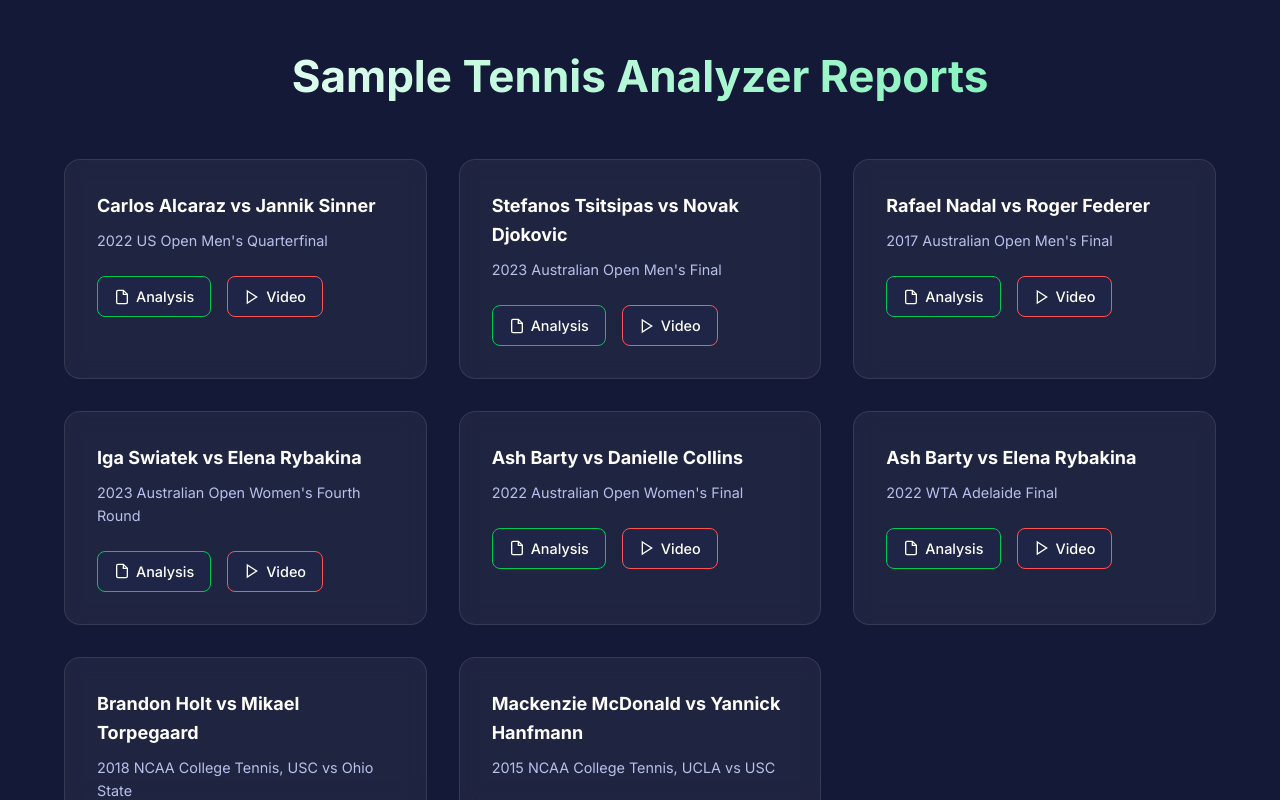
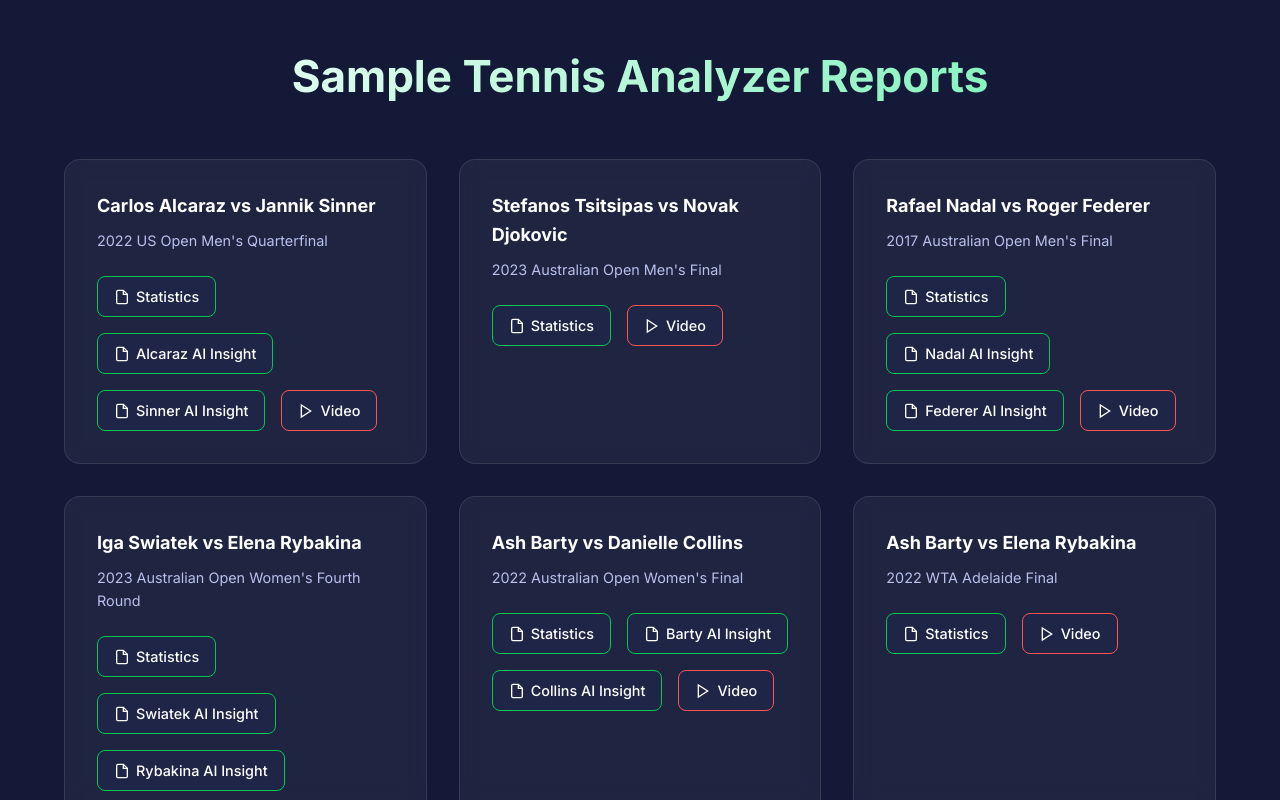
Before and after one commit to GamePointAnalytics/tennis-analyzer, a plain HTML site: page docs/index.html in a window 1280 px wide. Shown: the part 2000-2800 px from the top of the page. Drawn offline with Linux system fonts and the light colour scheme.

Commit message:
Update sample report buttons with AI insights

```diff
--- a/docs/index.html
+++ b/docs/index.html
@@ -164,7 +164,23 @@
                                     <path d="M14 2H6a2 2 0 0 0-2 2v16a2 2 0 0 0 2 2h12a2 2 0 0 0 2-2V8z" />
                                     <polyline points="14 2 14 8 20 8" />
                                 </svg>
-                                Analysis
+                                Statistics
+                            </a>
+                            <a href="alcaraz_ai_insight.pdf"
+                                target="_blank" rel="noopener noreferrer" class="sample-link analysis">
+                                <svg viewBox="0 0 24 24" fill="none" stroke="currentColor" stroke-width="2">
+                                    <path d="M14 2H6a2 2 0 0 0-2 2v16a2 2 0 0 0 2 2h12a2 2 0 0 0 2-2V8z" />
+                                    <polyline points="14 2 14 8 20 8" />
+                                </svg>
+                                Alcaraz AI Insight
+                            </a>
+                            <a href="sinner_ai_insight.pdf"
+                                target="_blank" rel="noopener noreferrer" class="sample-link analysis">
+                                <svg viewBox="0 0 24 24" fill="none" stroke="currentColor" stroke-width="2">
+                                    <path d="M14 2H6a2 2 0 0 0-2 2v16a2 2 0 0 0 2 2h12a2 2 0 0 0 2-2V8z" />
+                                    <polyline points="14 2 14 8 20 8" />
+                                </svg>
+                                Sinner AI Insight
                             </a>
                             <a href="https://www.youtube.com/watch?v=XNYhoYjRs3Y" target="_blank"
                                 rel="noopener noreferrer" class="sample-link video">
@@ -189,7 +205,7 @@
                                     <path d="M14 2H6a2 2 0 0 0-2 2v16a2 2 0 0 0 2 2h12a2 2 0 0 0 2-2V8z" />
                                     <polyline points="14 2 14 8 20 8" />
                                 </svg>
-                                Analysis
+                                Statistics
                             </a>
                             <a href="https://www.youtube.com/watch?v=FE2or3g488o" target="_blank"
                                 rel="noopener noreferrer" class="sample-link video">
@@ -214,7 +230,23 @@
                                     <path d="M14 2H6a2 2 0 0 0-2 2v16a2 2 0 0 0 2 2h12a2 2 0 0 0 2-2V8z" />
                                     <polyline points="14 2 14 8 20 8" />
                                 </svg>
-                                Analysis
+                                Statistics
+                            </a>
+                            <a href="nadal_ai_insight.pdf"
+                                target="_blank" rel="noopener noreferrer" class="sample-link analysis">
+                                <svg viewBox="0 0 24 24" fill="none" stroke="currentColor" stroke-width="2">
+                                    <path d="M14 2H6a2 2 0 0 0-2 2v16a2 2 0 0 0 2 2h12a2 2 0 0 0 2-2V8z" />
+                                    <polyline points="14 2 14 8 20 8" />
+                                </svg>
+                                Nadal AI Insight
+                            </a>
+                            <a href="federer_ai_insight.pdf"
+                                target="_blank" rel="noopener noreferrer" class="sample-link analysis">
+                                <svg viewBox="0 0 24 24" fill="none" stroke="currentColor" stroke-width="2">
+                                    <path d="M14 2H6a2 2 0 0 0-2 2v16a2 2 0 0 0 2 2h12a2 2 0 0 0 2-2V8z" />
+                                    <polyline points="14 2 14 8 20 8" />
+                                </svg>
+                                Federer AI Insight
                             </a>
                             <a href="https://www.youtube.com/watch?v=KTCDxjJvs2U" target="_blank"
                                 rel="noopener noreferrer" class="sample-link video">
@@ -239,7 +271,23 @@
                                     <path d="M14 2H6a2 2 0 0 0-2 2v16a2 2 0 0 0 2 2h12a2 2 0 0 0 2-2V8z" />
                                     <polyline points="14 2 14 8 20 8" />
                                 </svg>
-                                Analysis
+                                Statistics
+                            </a>
+                            <a href="swiatek_ai_insight.pdf"
+                                target="_blank" rel="noopener noreferrer" class="sample-link analysis">
+                                <svg viewBox="0 0 24 24" fill="none" stroke="currentColor" stroke-width="2">
+                                    <path d="M14 2H6a2 2 0 0 0-2 2v16a2 2 0 0 0 2 2h12a2 2 0 0 0 2-2V8z" />
+                                    <polyline points="14 2 14 8 20 8" />
+                                </svg>
+                                Swiatek AI Insight
+                            </a>
+                            <a href="rybakina_ai_insight.pdf"
+                                target="_blank" rel="noopener noreferrer" class="sample-link analysis">
+                                <svg viewBox="0 0 24 24" fill="none" stroke="currentColor" stroke-width="2">
+                                    <path d="M14 2H6a2 2 0 0 0-2 2v16a2 2 0 0 0 2 2h12a2 2 0 0 0 2-2V8z" />
+                                    <polyline points="14 2 14 8 20 8" />
+                                </svg>
+                                Rybakina AI Insight
                             </a>
                             <a href="https://www.youtube.com/watch?v=87gmYTBO2bo" target="_blank"
                                 rel="noopener noreferrer" class="sample-link video">
@@ -264,7 +312,23 @@
                                     <path d="M14 2H6a2 2 0 0 0-2 2v16a2 2 0 0 0 2 2h12a2 2 0 0 0 2-2V8z" />
                                     <polyline points="14 2 14 8 20 8" />
                                 </svg>
-                                Analysis
+                                Statistics
+                            </a>
+                            <a href="barty_ai_insight.pdf"
+                                target="_blank" rel="noopener noreferrer" class="sample-link analysis">
+                                <svg viewBox="0 0 24 24" fill="none" stroke="currentColor" stroke-width="2">
+                                    <path d="M14 2H6a2 2 0 0 0-2 2v16a2 2 0 0 0 2 2h12a2 2 0 0 0 2-2V8z" />
+                                    <polyline points="14 2 14 8 20 8" />
+                                </svg>
+                                Barty AI Insight
+                            </a>
+                            <a href="collins_ai_insight.pdf"
+                                target="_blank" rel="noopener noreferrer" class="sample-link analysis">
+                                <svg viewBox="0 0 24 24" fill="none" stroke="currentColor" stroke-width="2">
+                                    <path d="M14 2H6a2 2 0 0 0-2 2v16a2 2 0 0 0 2 2h12a2 2 0 0 0 2-2V8z" />
+                                    <polyline points="14 2 14 8 20 8" />
+                                </svg>
+                                Collins AI Insight
                             </a>
                             <a href="https://www.youtube.com/watch?v=xqYKxmGc1Ys" target="_blank"
                                 rel="noopener noreferrer" class="sample-link video">
@@ -289,7 +353,7 @@
                                     <path d="M14 2H6a2 2 0 0 0-2 2v16a2 2 0 0 0 2 2h12a2 2 0 0 0 2-2V8z" />
                                     <polyline points="14 2 14 8 20 8" />
                                 </svg>
-                                Analysis
+                                Statistics
                             </a>
                             <a href="https://www.youtube.com/watch?v=DfcNpzZIGNI" target="_blank"
                                 rel="noopener noreferrer" class="sample-link video">
@@ -314,7 +378,7 @@
                                     <path d="M14 2H6a2 2 0 0 0-2 2v16a2 2 0 0 0 2 2h12a2 2 0 0 0 2-2V8z" />
                                     <polyline points="14 2 14 8 20 8" />
                                 </svg>
-                                Analysis
+                                Statistics
                             </a>
                             <a href="https://www.youtube.com/watch?v=L8YuaXvZIe4" target="_blank"
                                 rel="noopener noreferrer" class="sample-link video">
@@ -339,7 +403,7 @@
                                     <path d="M14 2H6a2 2 0 0 0-2 2v16a2 2 0 0 0 2 2h12a2 2 0 0 0 2-2V8z" />
                                     <polyline points="14 2 14 8 20 8" />
                                 </svg>
-                                Analysis
+                                Statistics
                             </a>
                             <a href="https://www.youtube.com/watch?v=eVN2s3fvjfY" target="_blank"
                                 rel="noopener noreferrer" class="sample-link video">
```
